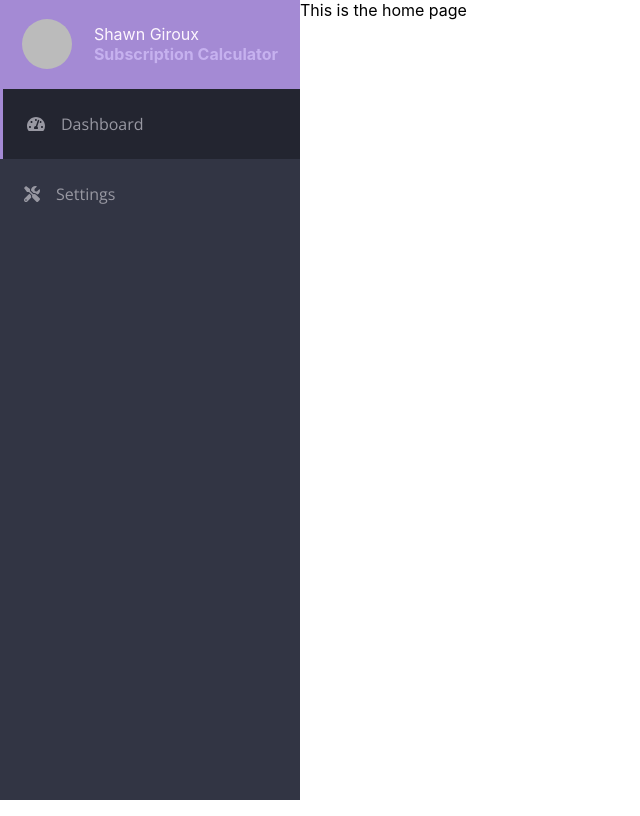
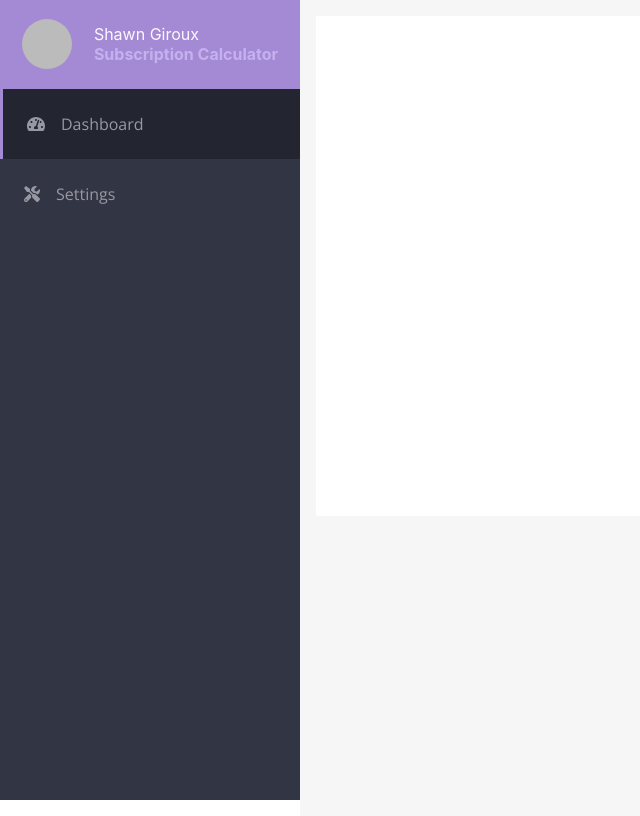
Before and after one commit to shawngiroux/subscription-dashboard, a React (Create React App) app in the folder dashboard/: page / in a window 1280 px wide. Shown: the whole page, without its empty margins (0-640 px from the left). Built offline with nearby package versions, Linux system fonts and the light colour scheme.

Commit message:
Starting subscription table component

```diff
--- a/dashboard/src/App.css
+++ b/dashboard/src/App.css
@@ -8,7 +8,12 @@ html, body, #root, .App {
 }
 
 .App .content {
-    padding: 1em, 1em, 0, 1em;
+    width: 100%;
+    height: 100%;
+    background-color: #F6F6F6;
+    padding-top: 1em;
+    padding-left: 1em;
+    padding-right: 1em;
 }
 
 .App .content p {
--- a/dashboard/src/App.js
+++ b/dashboard/src/App.js
@@ -3,7 +3,7 @@ import logo from './logo.svg';
 import './App.css';
 import Sidebar from './Components/sidebar/Sidebar.js';
 import About from './page2.js';
-import Home from './page1.js';
+import { SubscriptionTable } from './Components/subscription-table/Subscription-table.js';
 import { BrowserRouter as Router, Route, Link } from 'react-router-dom';
 import { library } from '@fortawesome/fontawesome-svg-core';
 import { FontAwesomeIcon } from '@fortawesome/react-fontawesome';
@@ -20,7 +20,7 @@ class App extends Component {
           <div>
             <Sidebar />
             <div className="content">
-              <Route exact={true} path="/" component={Home}/>
+              <Route exact={true} path="/" component={SubscriptionTable}/>
               <Route path="/About" component={About}/>
             </div>
           </div>
--- /dev/null
+++ b/dashboard/src/Components/subscription-table/Subscription-table.css
@@ -0,0 +1,5 @@
+.subscription-table {
+    max-height: 500px;
+    width: 100%;
+    background-color: white;
+}
--- /dev/null
+++ b/dashboard/src/Components/subscription-table/Subscription-table.js
@@ -0,0 +1,13 @@
+import React, { Component } from 'react';
+import './Subscription-table.css';
+
+export class SubscriptionTable extends Component {
+  render() {
+    return (
+      <div className="subscription-table">
+      </div>
+    );
+  }
+}
+
+export default SubscriptionTable;
```
